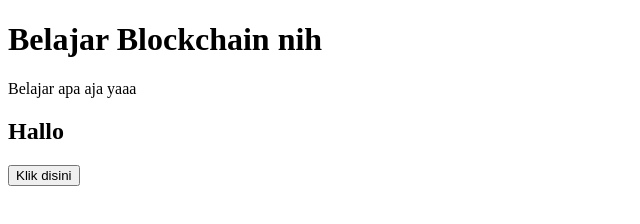
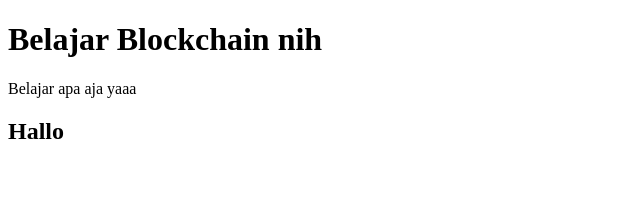
Before and after one commit to 672023239-otniel/belajar-blockchain, a plain HTML site: page index.html in a window 1280 px wide. Shown: the whole page, without its empty margins (0-640 px from the left). Drawn offline with Linux system fonts and the light colour scheme.

Commit message:
Remove button from index.html

```diff
--- a/index.html
+++ b/index.html
@@ -9,6 +9,5 @@
     <h1>Belajar Blockchain nih</h1>
     <p>Belajar apa aja yaaa</p>
     <h2>Hallo</h2>
-    <button>Klik disini</button>
 </body>
 </html>
```
